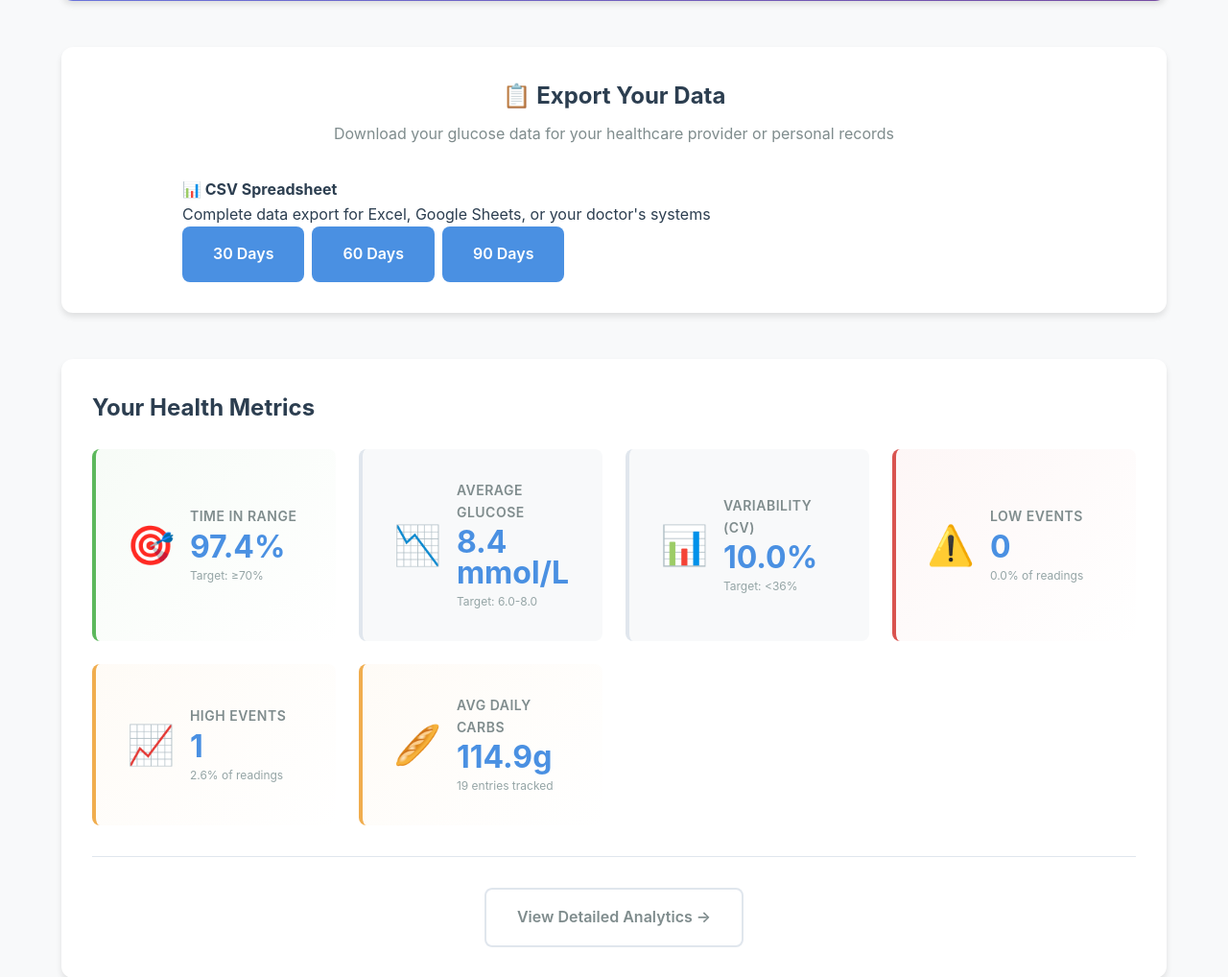
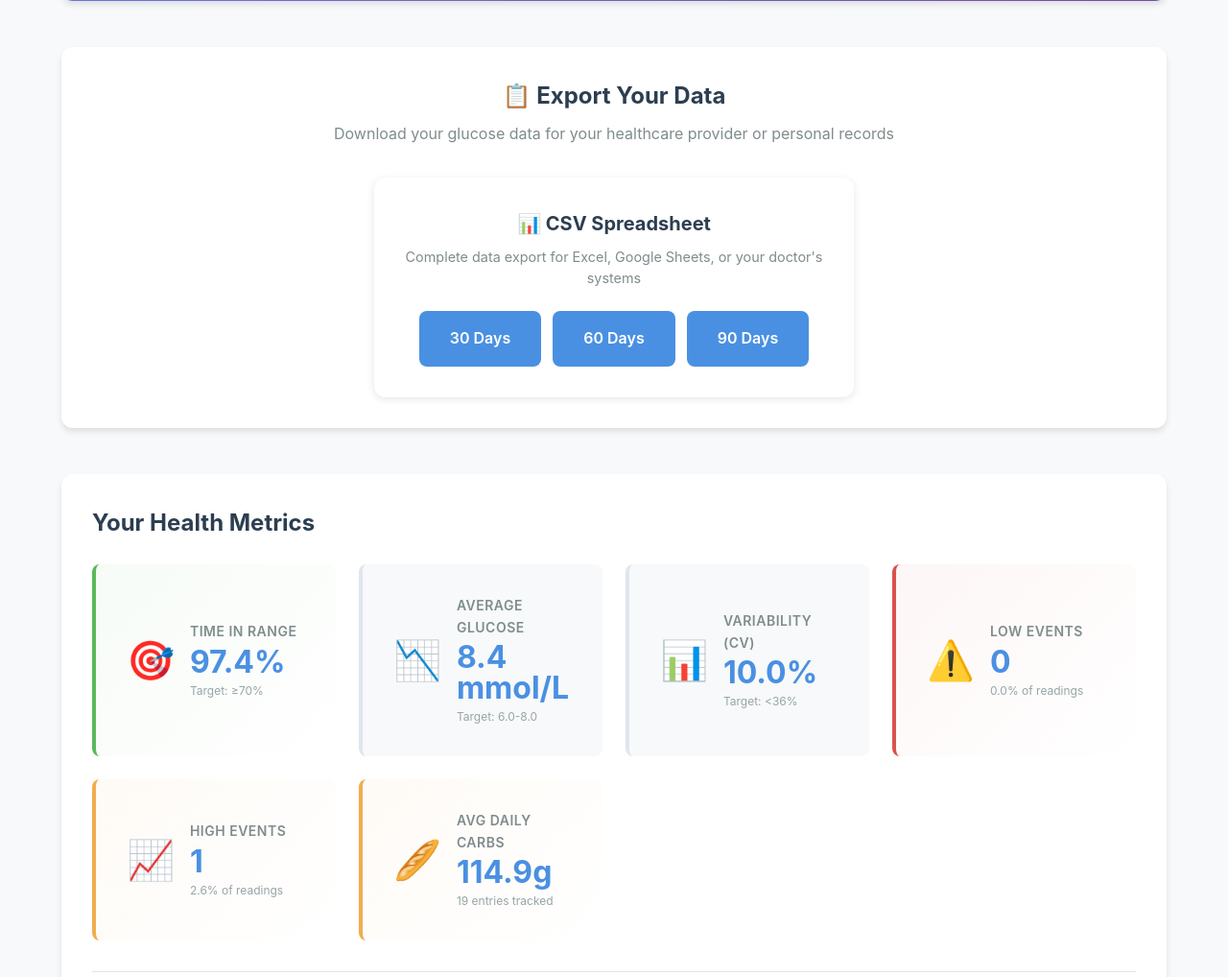
Before and after one commit to Eoinol12345/Pancrepal-3, a Flask app: page / in a window 1280 px wide. Shown: the part 440-1458 px from the top of the page at 96% size. Run offline with Flask 3, Linux system fonts and the light colour scheme; a user stored in the database is signed in; data comes from the database, SQL or seed files in the repository.

Commit message:
Update style.css

```diff
--- a/static/style.css
+++ b/static/style.css
@@ -1508,3 +1508,44 @@ body {
         transition: none;
     }
 }
+
+/* ============================================================================
+   EXPORT SECTION - CENTERED CSV ONLY
+   ============================================================================ */
+
+/* Centered single export option */
+.export-options-centered {
+    display: flex;
+    justify-content: center;
+    margin-top: 1.5rem;
+}
+
+.export-option-single {
+    background-color: #fff;
+    padding: 2rem;
+    border-radius: 12px;
+    box-shadow: 0 2px 8px rgba(0, 0, 0, 0.1);
+    max-width: 500px;
+    width: 100%;
+    text-align: center;
+}
+
+.export-option-single h4 {
+    color: #2c3e50;
+    font-size: 1.25rem;
+    margin-bottom: 0.5rem;
+}
+
+.export-option-single p {
+    color: #7f8c8d;
+    font-size: 0.9rem;
+    margin-bottom: 1.5rem;
+    line-height: 1.5;
+}
+
+.export-buttons {
+    display: flex;
+    gap: 0.75rem;
+    justify-content: center;
+    flex-wrap: wrap;
+}
```
